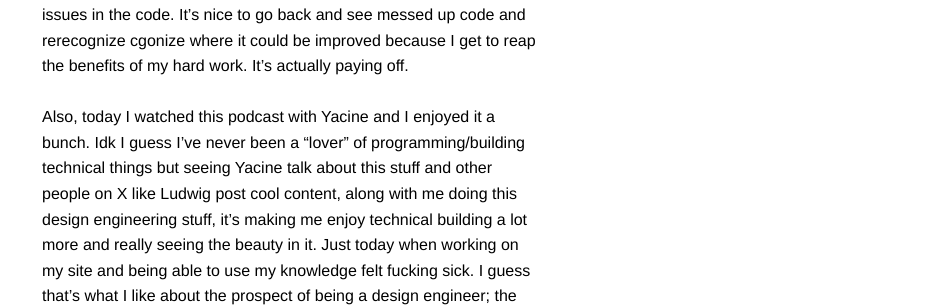
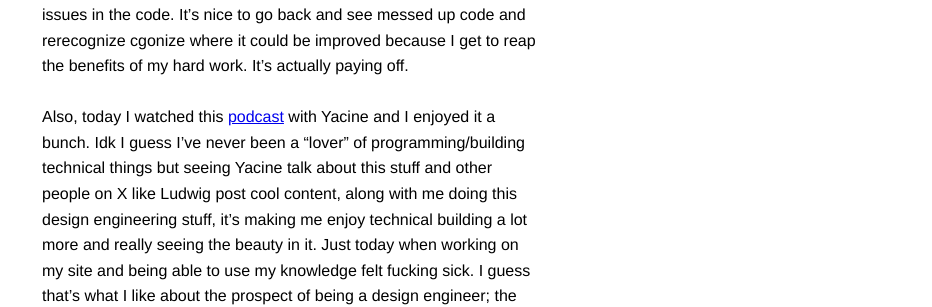
Before and after one commit to pxsswordprotected/personalsite, a Jekyll site: the page built from docs/_posts/hour-day-series/2025-10-07-daythirt.md, in a window 1280 px wide. Shown: the part 499-806 px from the top of the page, without its empty margins (348-1280 px from the left). Built offline with Jekyll 4.4.1, drawn with Linux system fonts in a browser that asks for light colours; some of the changed lines change nothing that is shown; some of the changed text lies outside the part shown.

Commit message:
added links to post

```diff
--- a/docs/_posts/hour-day-series/2025-10-07-daythirt.md
+++ b/docs/_posts/hour-day-series/2025-10-07-daythirt.md
@@ -9,4 +9,4 @@ Today was day 13 and I did around an hour of learning and ~2 working on my perso
 <br> <br>
 It's funny, after learning all this new stuff and looking at site site's code. It's somehow very messed up in certain ways. Granted, the purpose of this site is to simply display info, I don't really care about it's performance or look (yet), but even then there were some glaring issues in the code. It's nice to go back and see messed up code and rerecognize cgonize where it could be improved because I get to reap the benefits of my hard work. It's actually paying off.
 <br> <br>
-Also, today I watched this podcast with Yacine and I enjoyed it a bunch. Idk I guess I've never been a "lover" of programming/building technical things but seeing Yacine talk about this stuff and other people on X like Ludwig post cool content, along with me doing this design engineering stuff, it's making me enjoy technical building a lot more and really seeing the beauty in it. Just today when working on my site and being able to use my knowledge felt fucking sick. I guess that's what I like about the prospect of being a design engineer; the work I will do will be very "obvious" and I'll be able to see the fruits of my labor in an obvious manner. All this today, all this knowledge and grinding is building on itself and I'm slowly building the love of the game.
+Also, today I watched this <a href="https://youtu.be/LVkY-eL-Yts?si=A0L7B1SfDNTIYKnk" target="_blank">podcast</a> with Yacine and I enjoyed it a bunch. Idk I guess I've never been a "lover" of programming/building technical things but seeing Yacine talk about this stuff and other people on X like Ludwig post cool content, along with me doing this design engineering stuff, it's making me enjoy technical building a lot more and really seeing the beauty in it. Just today when working on my site and being able to use my knowledge felt fucking sick. I guess that's what I like about the prospect of being a design engineer; the work I will do will be very "obvious" and I'll be able to see the fruits of my labor in an obvious manner. All this today, all this knowledge and grinding is building on itself and I'm slowly building the love of the game.
```
